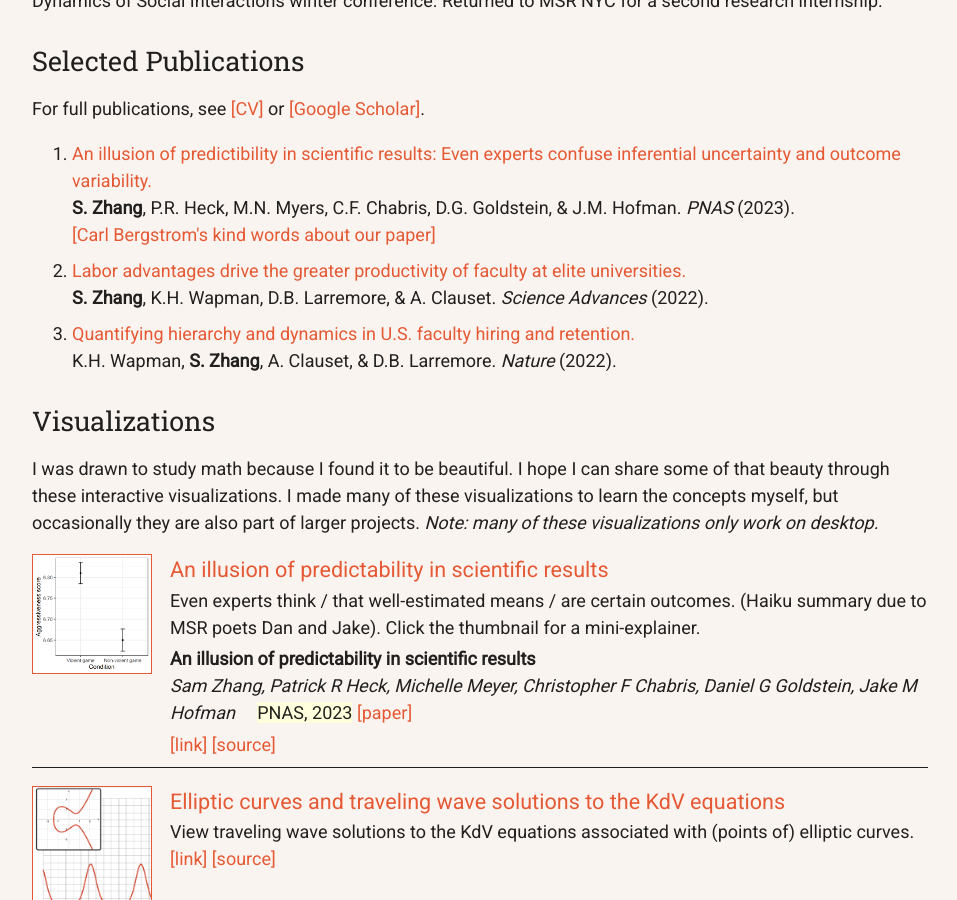
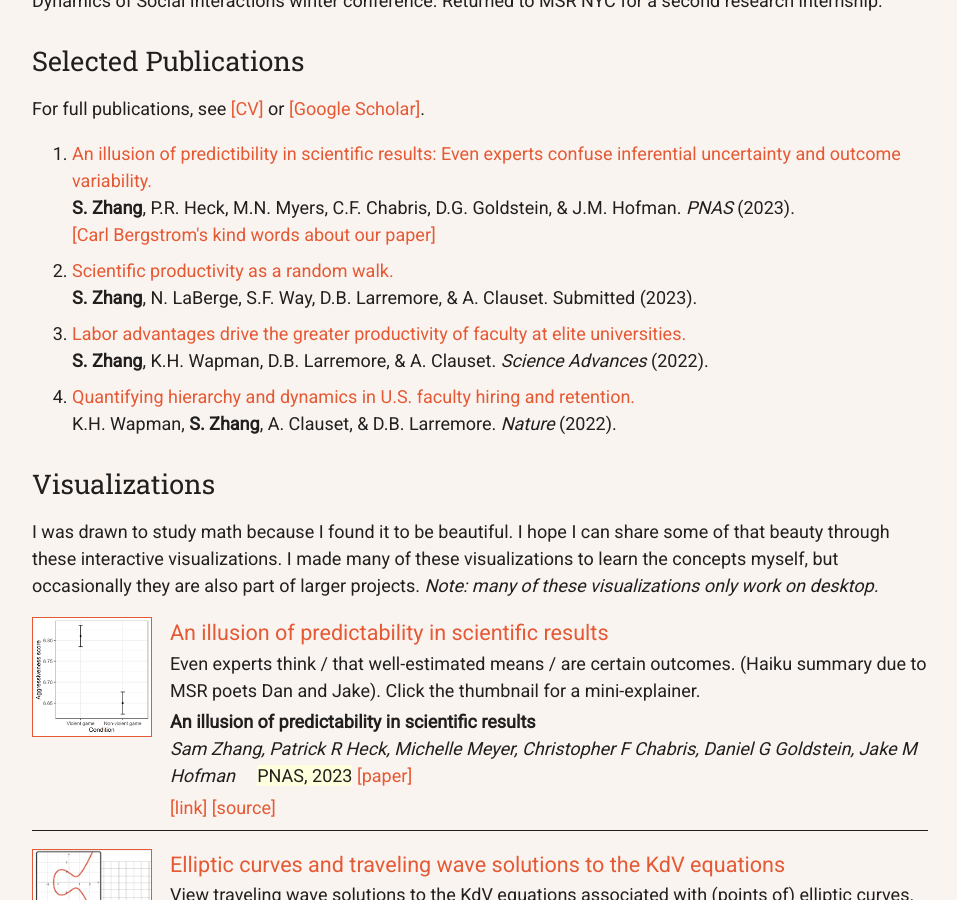
Before and after one commit to samzhang111/samzhang111.github.io, a Jekyll site: the page built from index.html, in a window 1280 px wide and 900 px high, scrolled down 1391 px. Shown: the whole window, without its empty margins (160-1117 px from the left). Built offline with Jekyll 4.4.1, drawn with Linux system fonts in a browser that asks for light colours; nearby versions of some CDN libraries.

Commit message:
random walk paper to selected pubs

```diff
--- a/index.html
+++ b/index.html
@@ -91,6 +91,11 @@ Attended a science of science workshop at SFI, and participated in the SFI Compl
     </div></li>
 
 <li><div id="zhang2022labor">
+        <div><a target="_blank" href="https://arxiv.org/abs/2309.04414">Scientific productivity as a random walk.</a></div>
+        <div><b>S. Zhang</b>, N. LaBerge, S.F. Way, D.B. Larremore, &amp; A. Clauset. Submitted (2023).</a></div>
+    </div></li>
+
+<li><div id="zhang2022labor">
         <div><a target="_blank" href="https://www.science.org/doi/10.1126/sciadv.abq7056">Labor advantages drive the greater productivity of faculty at elite universities.</a></div>
         <div><b>S. Zhang</b>, K.H. Wapman, D.B. Larremore, &amp; A. Clauset. <em>Science Advances</em> (2022).</a></div>
     </div></li>
```
